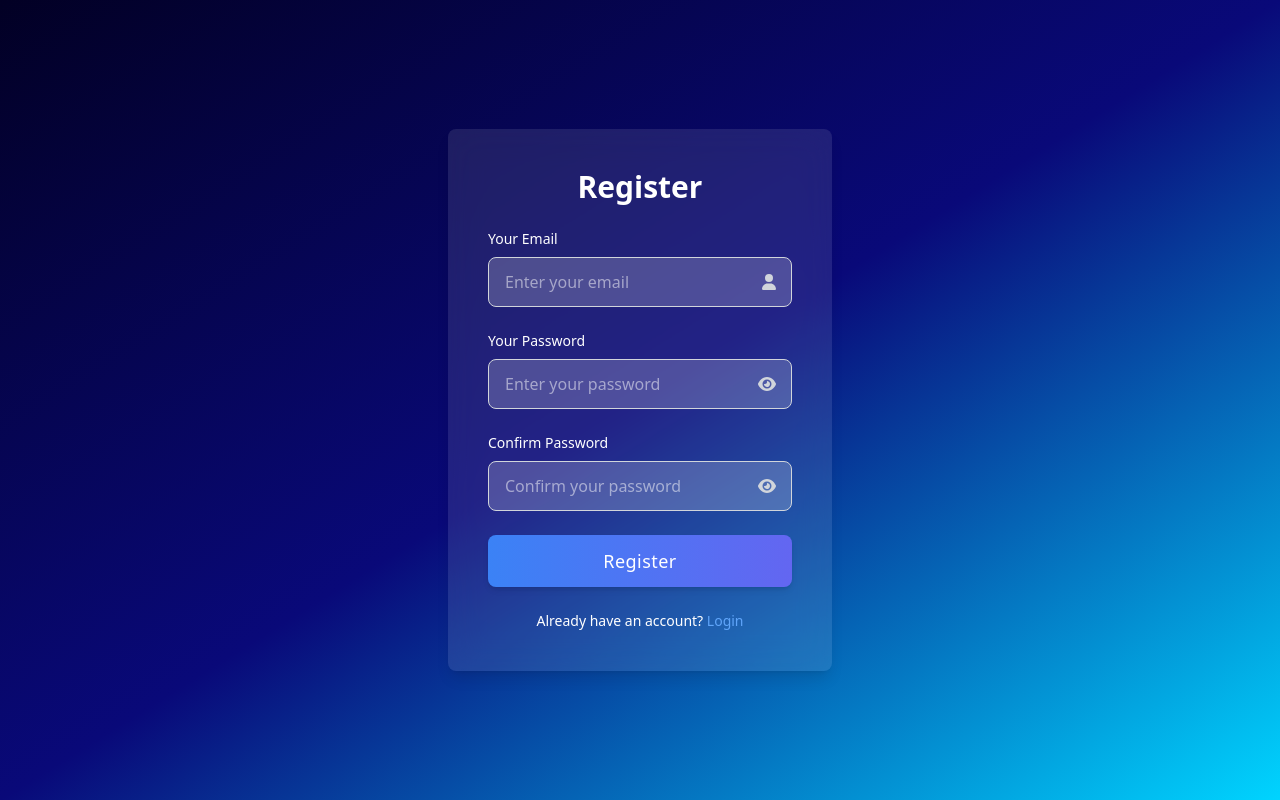
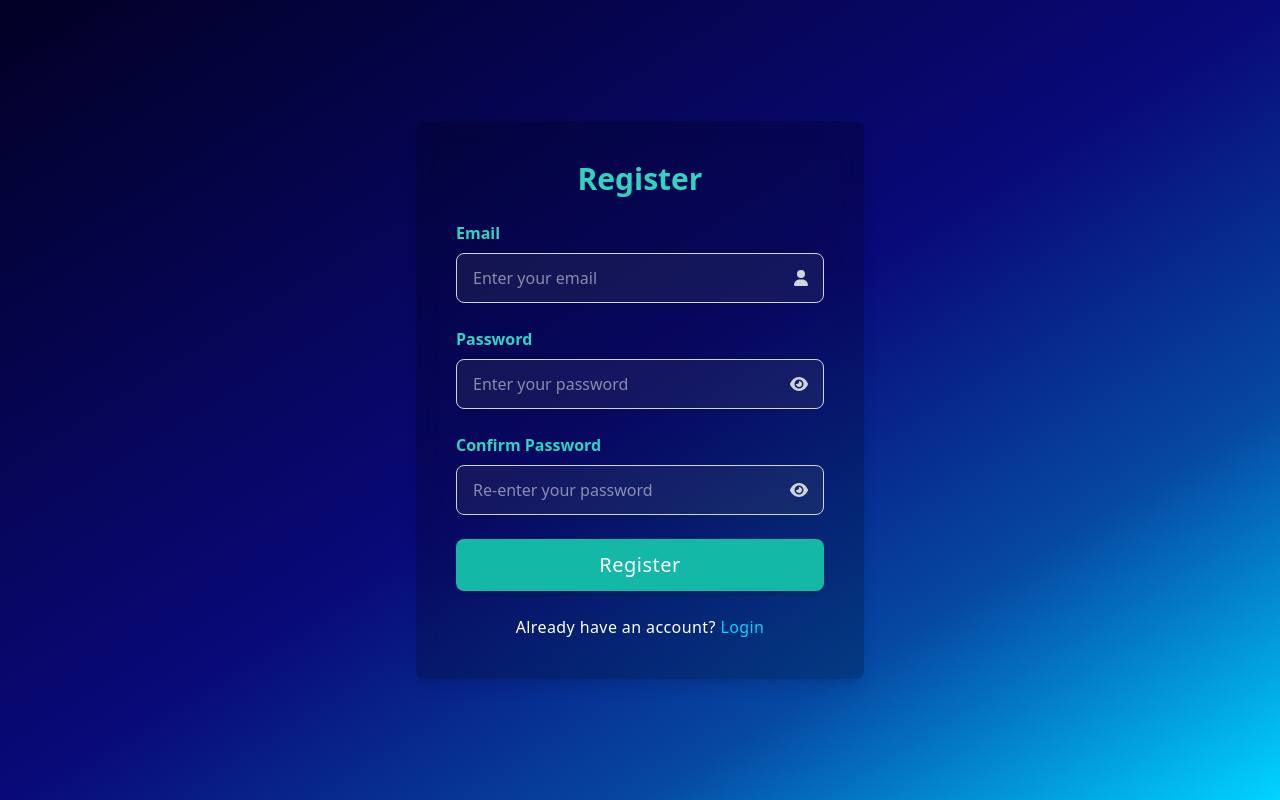
Before and after one commit to leeangelesss/smart-exhaust-fan-monitoring-app, a React (Vite) app in the folder monitoring-app/: page /register in a window 1280 px wide. Built offline with nearby package versions, Linux system fonts and the light colour scheme.

Commit message:
feat: enhance styles of login and register page

```diff
--- a/monitoring-app/src/pages/Login.jsx
+++ b/monitoring-app/src/pages/Login.jsx
@@ -24,17 +24,17 @@ const Login = ({ onLogin }) => {
   };
 
   return (
-    <div className="flex items-center justify-center min-h-screen bg-gradient-to-br from-[#020024] via-[#090979] to-[#00d4ff]" >
-      {/* Glassmorphism Container */}
-      <div className="w-full max-w-sm p-10 bg-white bg-opacity-10 backdrop-blur-lg rounded-lg shadow-lg">
-        <h2 className="text-3xl font-bold text-center mb-6 text-white">
+    <div className="flex items-center justify-center min-h-screen bg-[linear-gradient(to_bottom_right,_#020024_0%,_#090979_50%,_#0648a3_75%,_#00d4ff_100%)]">
+    {/* Glassmorphism Container */}
+      <div className="w-full max-w-md p-10 bg-black bg-opacity-20 backdrop-blur-lg rounded-lg shadow-lg">
+        <h2 className="text-3xl font-bold text-center mb-6 text-teal-400">
           Login
         </h2>
         <form onSubmit={handleSubmit} className="space-y-6">
           {/* Email Field */}
           <div className="relative">
-            <label htmlFor="email" className="block text-sm font-medium text-white">
-              Your Email
+            <label htmlFor="email" className="block text-base font-medium text-teal-400">
+              Email
             </label>
             <div className="flex items-center mt-2">
               <span className="absolute right-4 text-gray-300">
@@ -43,7 +43,7 @@ const Login = ({ onLogin }) => {
               <input
                 type="email"
                 id="email"
-                className="w-full px-4 pl-4 py-3 bg-white bg-opacity-20 text-white border border-gray-300 rounded-lg focus:outline-none focus:ring-2 focus:ring-blue-500 focus:border-transparent placeholder-white placeholder-opacity-50"
+                className="w-full px-4 pl-4 py-3 bg-gray-600 bg-opacity-20 text-white border border-gray-300 rounded-lg focus:outline-none focus:ring-2 focus:ring-blue-500 focus:border-transparent placeholder-white placeholder-opacity-50 tracking-wide"
                 placeholder="Enter your email"
                 value={email}
                 onChange={(e) => setEmail(e.target.value)}
@@ -54,8 +54,8 @@ const Login = ({ onLogin }) => {
 
           {/* Password Field */}
           <div className="relative">
-            <label htmlFor="password" className="block text-sm font-medium text-white">
-              Your Password
+            <label htmlFor="password" className="block text-base font-medium text-teal-400">
+              Password
             </label>
             <div className="flex items-center mt-2">
               <span
@@ -67,7 +67,7 @@ const Login = ({ onLogin }) => {
               <input
                 type={showPassword ? "text" : "password"}
                 id="password"
-                className="w-full px-4 pl-4 py-3 bg-white bg-opacity-20 text-white border border-gray-300 rounded-lg focus:outline-none focus:ring-2 focus:ring-blue-500 focus:border-transparent placeholder-white placeholder-opacity-50"
+                className="w-full px-4 pl-4 py-3 bg-gray-600 bg-opacity-20 text-white border border-gray-300 rounded-lg focus:outline-none focus:ring-2 focus:ring-blue-500 focus:border-transparent placeholder-white placeholder-opacity-50 tracking-wide"
                 placeholder="Enter your password"
                 value={password}
                 onChange={(e) => setPassword(e.target.value)}
@@ -79,17 +79,17 @@ const Login = ({ onLogin }) => {
           {/* Submit Button */}
           <button
             type="submit"
-            className="w-full py-3 mt-4 bg-gradient-to-r from-blue-500 to-indigo-500 text-white text-lg font-medium rounded-lg shadow-md hover:bg-blue-600 focus:outline-none focus:ring-4 focus:ring-blue-300 transition-all tracking-wide"
+            className="w-full py-3 mt-4 bg-teal-400 text-white text-xl font-medium rounded-lg shadow-md hover:bg-blue-600 focus:outline-none focus:ring-4 focus:ring-blue-300 transition-all tracking-wide"
           >
             Login
           </button>
         </form>
 
         {/* Register Link */}
-        <p className="mt-6 text-sm text-center text-white">
+        <p className="mt-6 text-md text-center text-white tracking-wide">
           Already have an account?{" "}
           <button
-            className="text-blue-400 hover:underline"
+            className="text-teal-500 hover:underline"
             onClick={() => navigate("/register")}
           >
             Register
--- a/monitoring-app/src/pages/Register.jsx
+++ b/monitoring-app/src/pages/Register.jsx
@@ -31,15 +31,15 @@ const Register = () => {
   };
 
   return (
-    <div className="flex items-center justify-center min-h-screen bg-gradient-to-br from-[#020024] via-[#090979] to-[#00d4ff]">
+    <div className="flex items-center justify-center min-h-screen bg-[linear-gradient(to_bottom_right,_#020024_0%,_#090979_50%,_#0648a3_75%,_#00d4ff_100%)]">
       {/* Glassmorphism Container */}
-      <div className="w-full max-w-sm p-10 bg-white bg-opacity-10 backdrop-blur-lg rounded-lg shadow-lg">
-        <h2 className="text-3xl font-bold text-center mb-6 text-white">Register</h2>
+      <div className="w-full max-w-md p-10 bg-black bg-opacity-20 backdrop-blur-lg rounded-lg shadow-lg">
+        <h2 className="text-3xl font-bold text-center mb-6 text-teal-400">Register</h2>
         <form onSubmit={handleRegister} className="space-y-6">
           {/* Email Field */}
           <div className="relative">
-            <label htmlFor="email" className="block text-sm font-medium text-white">
-              Your Email
+            <label htmlFor="email" className="block text-base font-semibold text-teal-400">
+              Email
             </label>
             <div className="flex items-center mt-2">
               <span className="absolute right-4 text-gray-300">
@@ -48,7 +48,7 @@ const Register = () => {
               <input
                 type="email"
                 id="email"
-                className="w-full px-4 pl-4 py-3 bg-white bg-opacity-20 text-white border border-gray-300 rounded-lg focus:outline-none focus:ring-2 focus:ring-blue-500 focus:border-transparent placeholder-white placeholder-opacity-50"
+                className="w-full px-4 pl-4 py-3 bg-gray-600 bg-opacity-20 text-white border border-gray-300 rounded-lg focus:outline-none focus:ring-2 focus:ring-blue-500 focus:border-transparent placeholder-white placeholder-opacity-50"
                 placeholder="Enter your email"
                 value={email}
                 onChange={(e) => setEmail(e.target.value)}
@@ -59,8 +59,8 @@ const Register = () => {
 
           {/* Password Field */}
           <div className="relative">
-            <label htmlFor="password" className="block text-sm font-medium text-white">
-              Your Password
+            <label htmlFor="password" className="block text-base font-semibold text-teal-400">
+              Password
             </label>
             <div className="flex items-center mt-2">
               <span
@@ -72,7 +72,7 @@ const Register = () => {
               <input
                 type={showPassword ? "text" : "password"}
                 id="password"
-                className="w-full px-4 pl-4 py-3 bg-white bg-opacity-20 text-white border border-gray-300 rounded-lg focus:outline-none focus:ring-2 focus:ring-blue-500 focus:border-transparent placeholder-white placeholder-opacity-50"
+                className="w-full px-4 pl-4 py-3 bg-gray-600 bg-opacity-20 text-white border border-gray-300 rounded-lg focus:outline-none focus:ring-2 focus:ring-blue-500 focus:border-transparent placeholder-white placeholder-opacity-50"
                 placeholder="Enter your password"
                 value={password}
                 onChange={(e) => setPassword(e.target.value)}
@@ -83,7 +83,7 @@ const Register = () => {
 
           {/* Confirm Password Field */}
           <div className="relative">
-            <label htmlFor="confirmPassword" className="block text-sm font-medium text-white">
+            <label htmlFor="confirmPassword" className="block text-base font-semibold text-teal-400">
               Confirm Password
             </label>
             <div className="flex items-center mt-2">
@@ -96,8 +96,8 @@ const Register = () => {
               <input
                 type={showConfirmPassword ? "text" : "password"}
                 id="confirmPassword"
-                className="w-full px-4 pl-4 py-3 bg-white bg-opacity-20 text-white border border-gray-300 rounded-lg focus:outline-none focus:ring-2 focus:ring-blue-500 focus:border-transparent placeholder-white placeholder-opacity-50"
-                placeholder="Confirm your password"
+                className="w-full px-4 pl-4 py-3 bg-gray-600 bg-opacity-20 text-white border border-gray-300 rounded-lg focus:outline-none focus:ring-2 focus:ring-blue-500 focus:border-transparent placeholder-white placeholder-opacity-50"
+                placeholder="Re-enter your password"
                 value={confirmPassword}
                 onChange={(e) => setConfirmPassword(e.target.value)}
                 required
@@ -108,17 +108,17 @@ const Register = () => {
           {/* Submit Button */}
           <button
             type="submit"
-            className="w-full py-3 mt-4 bg-gradient-to-r from-blue-500 to-indigo-500 text-white text-lg font-medium rounded-lg shadow-md hover:bg-blue-600 focus:outline-none focus:ring-4 focus:ring-blue-300 transition-all tracking-wide"
+            className="w-full py-3 mt-4 bg-teal-500 text-white text-xl font-medium rounded-lg shadow-md hover:bg-blue-600 focus:outline-none focus:ring-4 focus:ring-blue-300 transition-all tracking-wide"
           >
             Register
           </button>
         </form>
 
         {/* Login Link */}
-        <p className="mt-6 text-sm text-center text-white">
+        <p className="mt-6 text-base text-center text-white tracking-wide">
           Already have an account?{" "}
           <button
-            className="text-blue-400 hover:underline"
+            className="text-[#00d4ff] hover:underline"
             onClick={() => navigate("/login")}
           >
             Login
```
